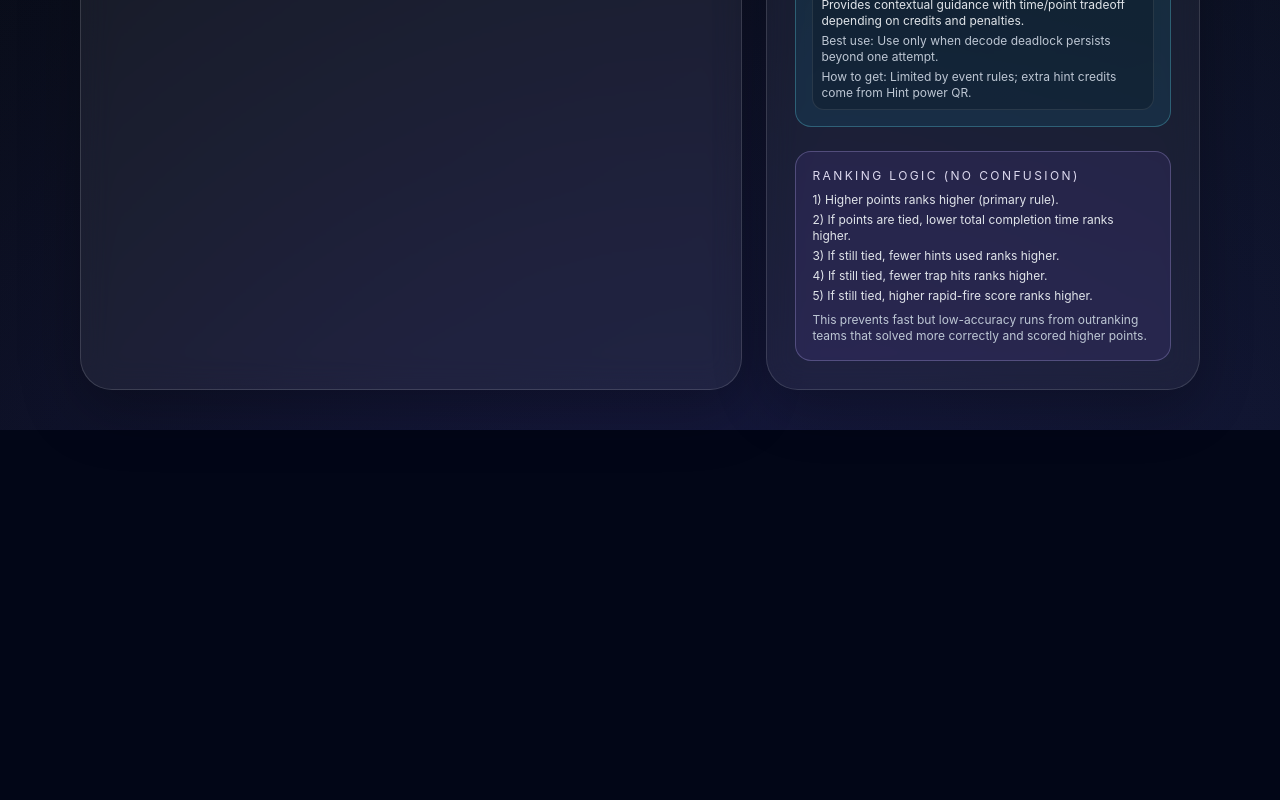
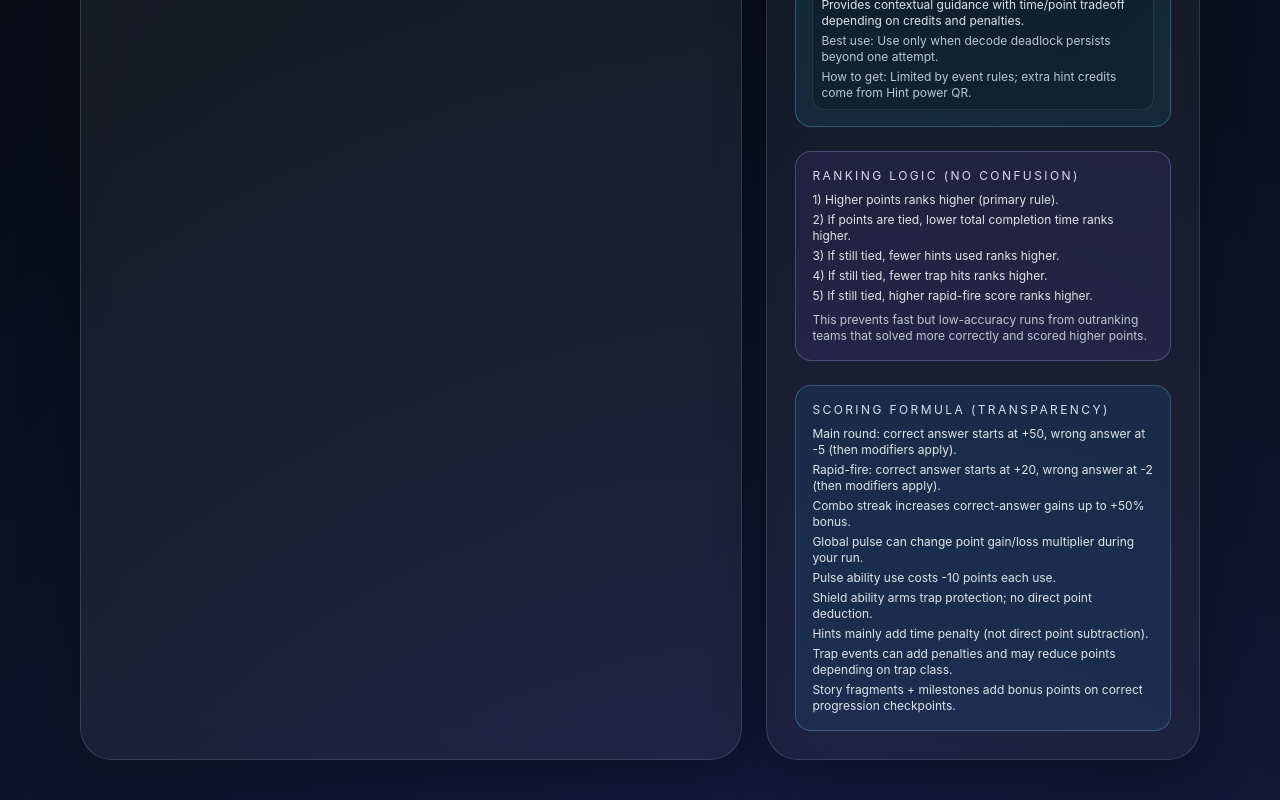
Before and after one commit to Anish17-Shanu/Scan_to_Survive, a React (Vite) app in the folder frontend/: page /#/ in a window 1280 px wide. Shown: the part 1594-2394 px from the top of the page. Before the commit the page ends 2024 px from the top, so only its background shows below. Built offline with nearby package versions, Linux system fonts and the light colour scheme.

Commit message:
Add detailed scoring transparency section to landing page

```diff
--- a/frontend/src/pages/LandingPage.tsx
+++ b/frontend/src/pages/LandingPage.tsx
@@ -48,6 +48,18 @@ const RANKING_RULES = [
   "3) If still tied, fewer hints used ranks higher.",
   "4) If still tied, fewer trap hits ranks higher.",
   "5) If still tied, higher rapid-fire score ranks higher."
+];
+
+const SCORING_RULES = [
+  "Main round: correct answer starts at +50, wrong answer at -5 (then modifiers apply).",
+  "Rapid-fire: correct answer starts at +20, wrong answer at -2 (then modifiers apply).",
+  "Combo streak increases correct-answer gains up to +50% bonus.",
+  "Global pulse can change point gain/loss multiplier during your run.",
+  "Pulse ability use costs -10 points each use.",
+  "Shield ability arms trap protection; no direct point deduction.",
+  "Hints mainly add time penalty (not direct point subtraction).",
+  "Trap events can add penalties and may reduce points depending on trap class.",
+  "Story fragments + milestones add bonus points on correct progression checkpoints."
 ];
 
 const QR_TYPES = [
@@ -245,6 +257,15 @@ export function LandingPage() {
                 This prevents fast but low-accuracy runs from outranking teams that solved more correctly and scored higher points.
               </p>
             </div>
+
+            <div className="mt-6 rounded-2xl border border-sky-300/30 bg-sky-500/10 p-4">
+              <p className="text-xs uppercase tracking-[0.2em] text-sky-100">Scoring Formula (Transparency)</p>
+              <div className="mt-2 grid gap-1 text-xs text-slate-100">
+                {SCORING_RULES.map((rule) => (
+                  <p key={rule}>{rule}</p>
+                ))}
+              </div>
+            </div>
           </article>
         </section>
       </section>
```
